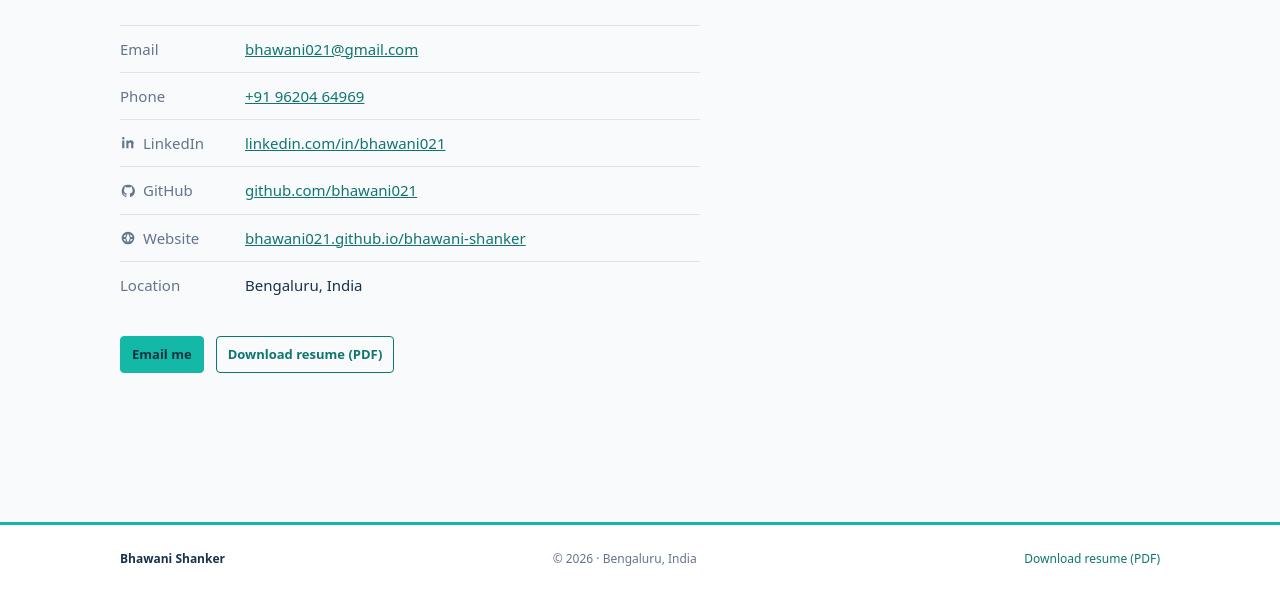
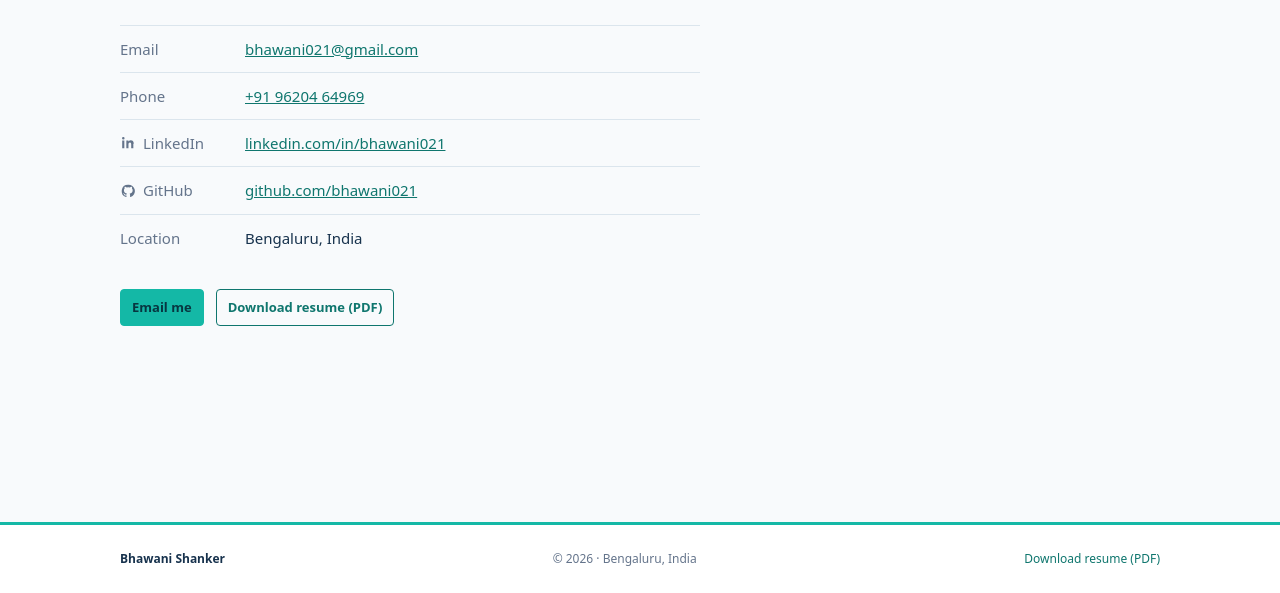
Before and after one commit to bhawani021/bhawani-shanker, a plain HTML site: page contact.html in a window 1280 px wide. Shown: the part 215-808 px from the top of the page. Drawn offline with Linux system fonts and the light colour scheme.

Commit message:
Remove Website link

```diff
--- a/contact.html
+++ b/contact.html
@@ -30,7 +30,6 @@
       <div><dt>Phone</dt><dd><a href="tel:+919620464969">+91 96204 64969</a></dd></div>
       <div><dt><svg class="contact-icon" viewBox="0 0 24 24" aria-hidden="true"><path d="M6.5 8.1H3.3V20h3.2V8.1ZM4.9 3A1.9 1.9 0 1 0 5 6.8 1.9 1.9 0 0 0 4.9 3ZM20.7 13.2c0-3.6-1.9-5.3-4.5-5.3-2.1 0-3 1.2-3.5 2v-1.8H9.5V20h3.2v-5.9c0-1.5.3-3 2.2-3 1.9 0 1.9 1.8 1.9 3.1V20H20v-6.8l.7 0Z"/></svg>LinkedIn</dt><dd><a href="https://www.linkedin.com/in/bhawani021" target="_blank" rel="noreferrer">linkedin.com/in/bhawani021</a></dd></div>
       <div><dt><svg class="contact-icon" viewBox="0 0 24 24" aria-hidden="true"><path d="M12 2.5a9.5 9.5 0 0 0-3 18.5c.5.1.7-.2.7-.5v-1.8c-2.8.6-3.4-1.2-3.4-1.2-.5-1.2-1.1-1.5-1.1-1.5-.9-.6.1-.6.1-.6 1 .1 1.6 1.1 1.6 1.1.9 1.5 2.4 1 3 .8.1-.7.4-1 .7-1.3-2.3-.3-4.7-1.1-4.7-5a3.9 3.9 0 0 1 1.1-2.7c-.1-.3-.5-1.3.1-2.7 0 0 .9-.3 2.8 1.1a9.8 9.8 0 0 1 5.1 0c2-1.4 2.8-1.1 2.8-1.1.6 1.4.2 2.4.1 2.7a3.9 3.9 0 0 1 1.1 2.7c0 3.8-2.3 4.7-4.6 5 .4.3.7.9.7 1.8v2.7c0 .3.2.6.7.5A9.5 9.5 0 0 0 12 2.5Z"/></svg>GitHub</dt><dd><a href="https://github.com/bhawani021" target="_blank" rel="noreferrer">github.com/bhawani021</a></dd></div>
-      <div><dt><svg class="contact-icon" viewBox="0 0 24 24" aria-hidden="true"><path d="M12 2.5a9.5 9.5 0 1 0 0 19 9.5 9.5 0 0 0 0-19Zm6.9 8h-3.1a15.5 15.5 0 0 0-1.2-4 7.1 7.1 0 0 1 4.3 4Zm-6.9-5.1c.9 1.1 1.7 2.9 2.1 5.1H9.9c.4-2.2 1.2-4 2.1-5.1ZM5.1 13.5h3.1a15.5 15.5 0 0 0 1.2 4 7.1 7.1 0 0 1-4.3-4Zm3.1-3H5.1a7.1 7.1 0 0 1 4.3-4 15.5 15.5 0 0 0-1.2 4Zm3.8 8.1c-.9-1.1-1.7-2.9-2.1-5.1h4.2c-.4 2.2-1.2 4-2.1 5.1Zm2.6-5.1h-5.2a14 14 0 0 1 0-3h5.2a14 14 0 0 1 0 3Zm.1 4a15.5 15.5 0 0 0 1.2-4h3.1a7.1 7.1 0 0 1-4.3 4Z"/></svg>Website</dt><dd><a href="https://bhawani021.github.io/bhawani-shanker/" target="_blank" rel="noreferrer">bhawani021.github.io/bhawani-shanker</a></dd></div>
       <div><dt>Location</dt><dd>Bengaluru, India</dd></div>
     </dl>
     <div class="contact-actions">
```
Also changed, not shown: index.html (+0 -1 lines), 1 other file.
